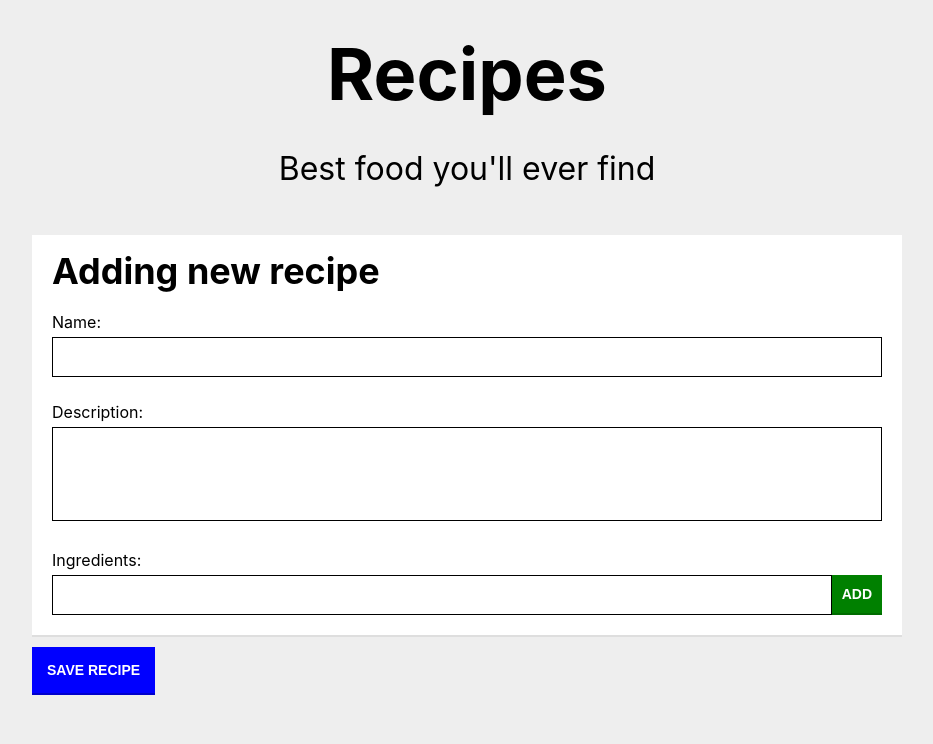
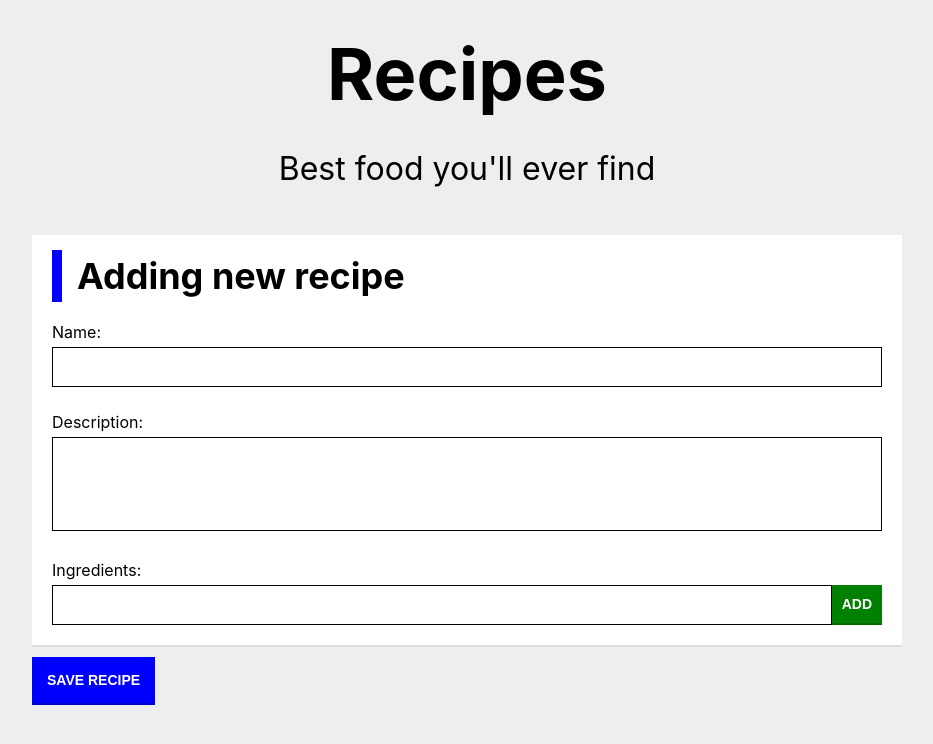
Before and after one commit to shererere/simple-recipes-app, a React (Create React App) app: page /add in a window 1280 px wide. Shown: the top 744 px of the page, without its empty margins (173-1106 px from the left). Built offline with nearby package versions, Linux system fonts and the light colour scheme.

Commit message:
Adjust heading style

```diff
--- a/src/shared.module.scss
+++ b/src/shared.module.scss
@@ -25,6 +25,8 @@ $darkred: darken($red, 10%);
     margin: 0;
     font-size: 24px;
     line-height: 32px;
+    border-left: 10px solid $blue;
+    padding: 5px 15px;
 
     @media (min-width: 768px) {
         font-size: 36px;
```
